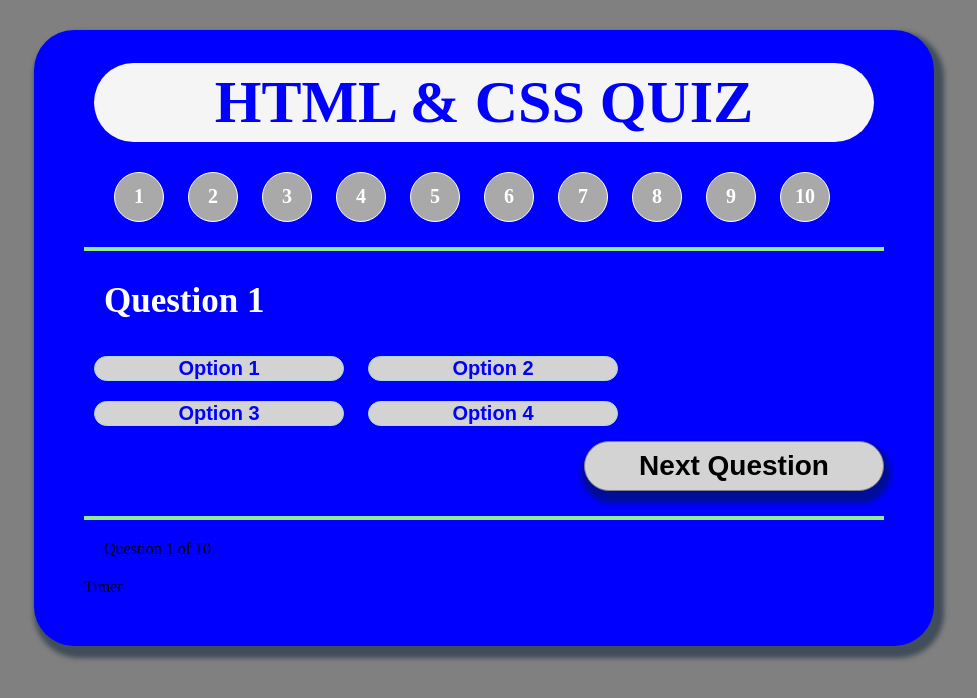
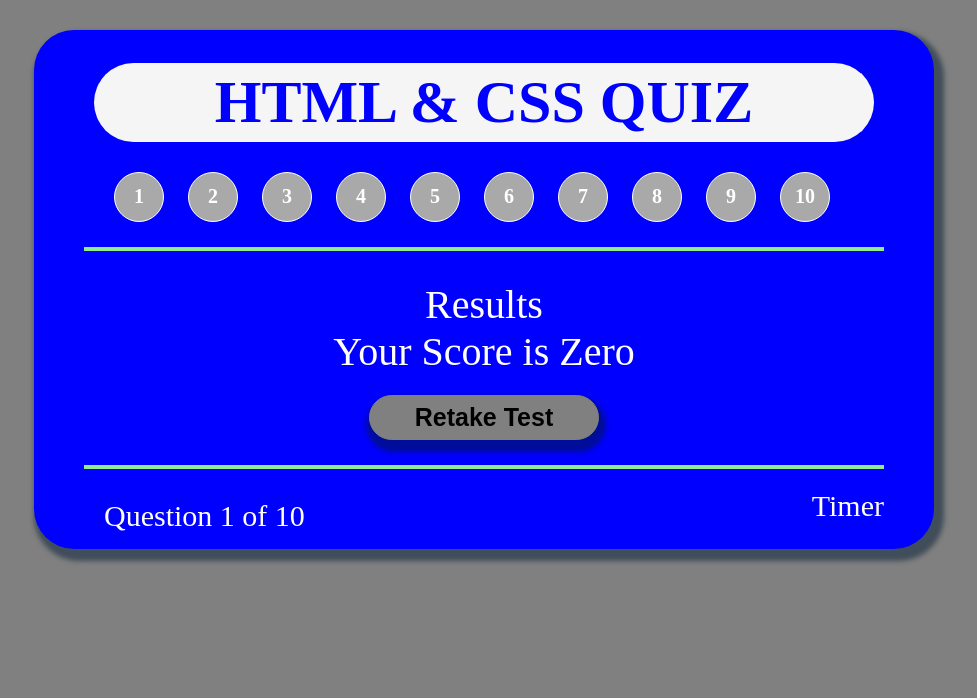
Before and after one commit to es9156967/Homework__4, a plain HTML site: page index.html in a window 1280 px wide. Shown: the whole page, without its empty margins (156-1133 px from the left). Drawn offline with Linux system fonts and the light colour scheme.

Commit message:
adding more css to buttons

```diff
--- a/index.html
+++ b/index.html
@@ -26,7 +26,7 @@
             <div class="nos" id="no1">10</div>
         </div>
         <hr style="margin-bottom: 20px;">
-        <div id="quizset">
+        <div id="quizSet">
             <p id="question">Question 1</p>
             <div id="options" class="options">
                 <button id="btn1" class="button"><span id="option1">Option 1</span></button>
@@ -37,7 +37,7 @@
             <button id="submit">Next Question</button>
         </div>
         <div id="resultBox">
-            <p id="result">Results</p>
+            <p id="result">Results <br> Your Score is Zero</p>
             <button id="retake">Retake Test</button>
         </div>
         <hr style="margin-top: 20px;">
--- a/style.css
+++ b/style.css
@@ -96,6 +96,12 @@ h1{
     cursor: pointer;
 }
 
+
+.button:focus, #submit:focus, #retake:focus{
+    outline: none;
+}
+
+
 #submit {
     position: relative;
     float: right;
@@ -124,6 +130,59 @@ hr{
     background-color: grey;
 }
 
+footer{
+    position: relative;
+    margin-bottom: 30px;
+}
+
+#progress{
+    position: relative;
+    float: left;
+    text-align: right;
+    margin-top: 20px;
+    font-size: 30px;
+    color: white;
+}
+
+#timer{
+    position: relative;
+    float: right;
+    text-align: right;
+    margin-top: 20px;
+    font-size: 30px;
+    color: white;
+}
+
 #resultBox{
-    display:none;
+
 }
+
+#result{
+    text-align: center;
+    font-size: 40px;
+    color: white;
+}
+
+#retake {
+    position: relative;
+    display: block;
+    margin: 10px auto 25px auto;
+    background-color: grey;
+    width: 230px;
+    padding: 7px;
+    border-radius: 50px;
+    font-size: 25px;
+    font-weight: bolder;
+    border: 1px solid grey;
+    text-align: center;
+    box-shadow: 2px 7px 5px 5px rgba(0, 26, 51, 0.5);
+}
+
+#retake:hover{
+    cursor: pointer;
+    background-color: lightgrey
+}
+
+#quizSet{
+    display: none;
+}
```
